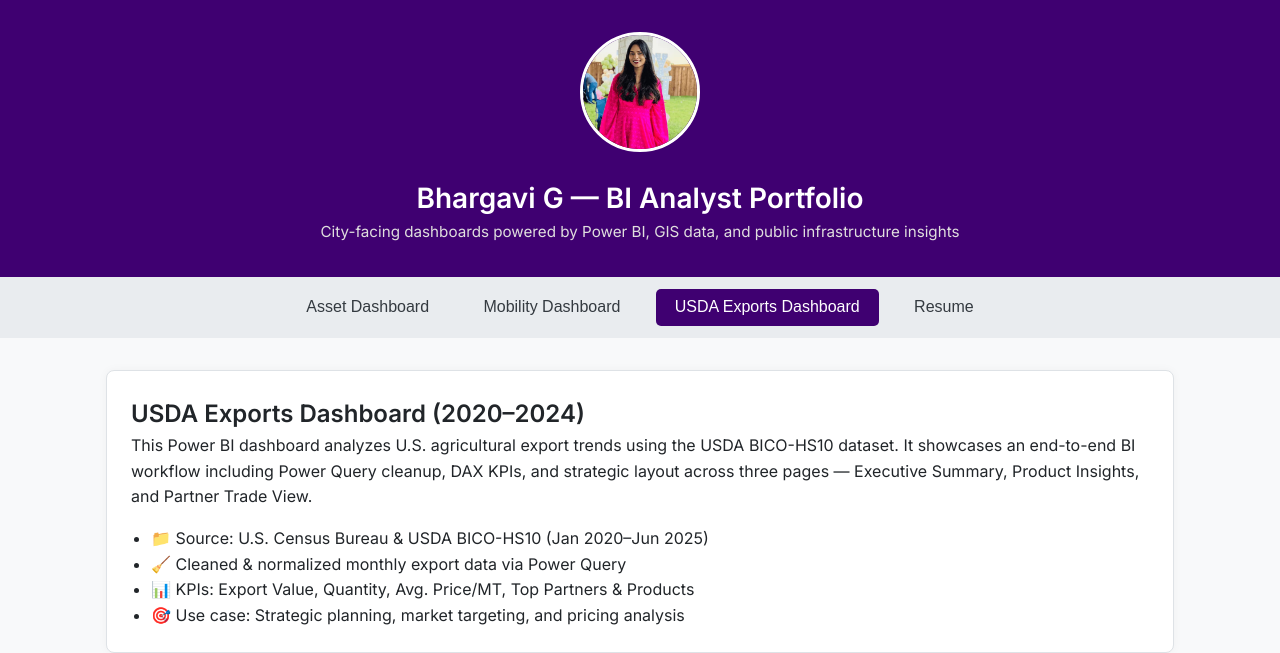
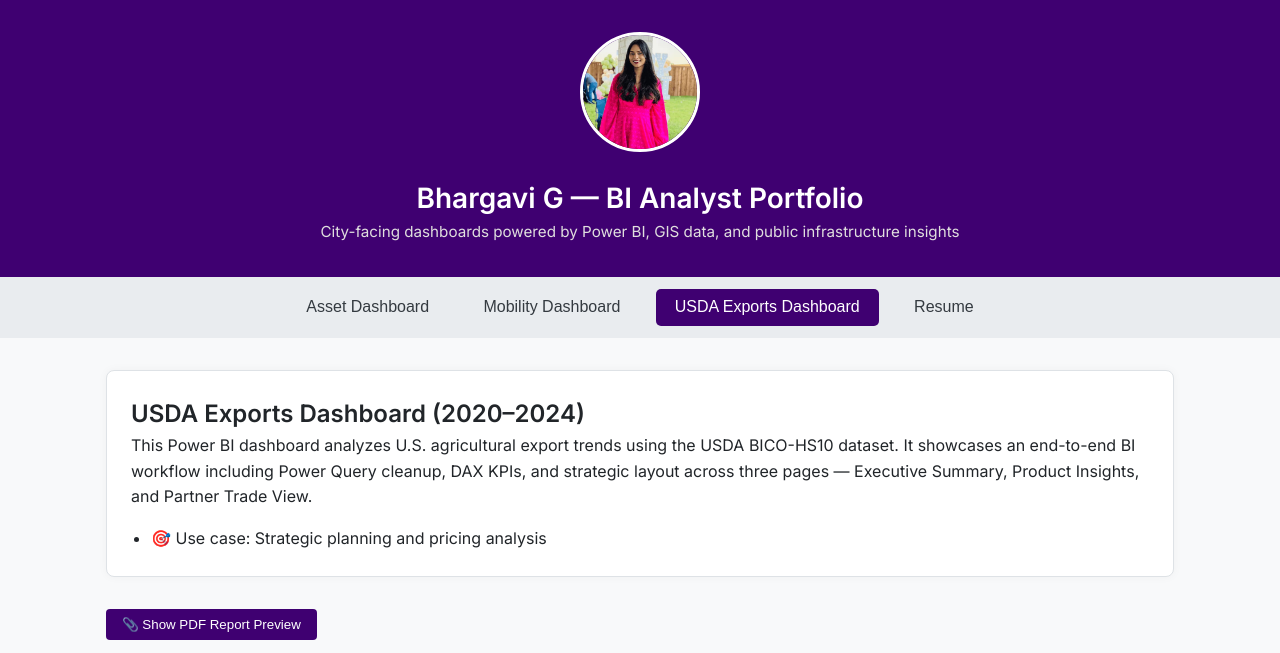
Before and after one commit to gman-ai/portland-dashboard-site, a plain HTML site: page index.html in a window 1280 px wide. Both pictures are taken after a click on the button "USDA Exports Dashboard". Shown: the top 653 px of the page. Drawn offline with Linux system fonts and the light colour scheme.

Commit message:
Update index.html

```diff
--- a/index.html
+++ b/index.html
@@ -177,10 +177,7 @@
         <h2>USDA Exports Dashboard (2020–2024)</h2>
         <p>This Power BI dashboard analyzes U.S. agricultural export trends using the USDA BICO-HS10 dataset. It showcases an end-to-end BI workflow including Power Query cleanup, DAX KPIs, and strategic layout across three pages — Executive Summary, Product Insights, and Partner Trade View.</p>
         <ul style="margin-top: 1rem; padding-left: 1.25rem;">
-          <li>📁 Source: U.S. Census Bureau & USDA BICO-HS10 (Jan 2020–Jun 2025)</li>
-          <li>🧹 Cleaned & normalized monthly export data via Power Query</li>
-          <li>📊 KPIs: Export Value, Quantity, Avg. Price/MT, Top Partners & Products</li>
-          <li>🎯 Use case: Strategic planning, market targeting, and pricing analysis</li>
+          <li>🎯 Use case: Strategic planning and pricing analysis</li>
         </ul>
       </div>
 
```
